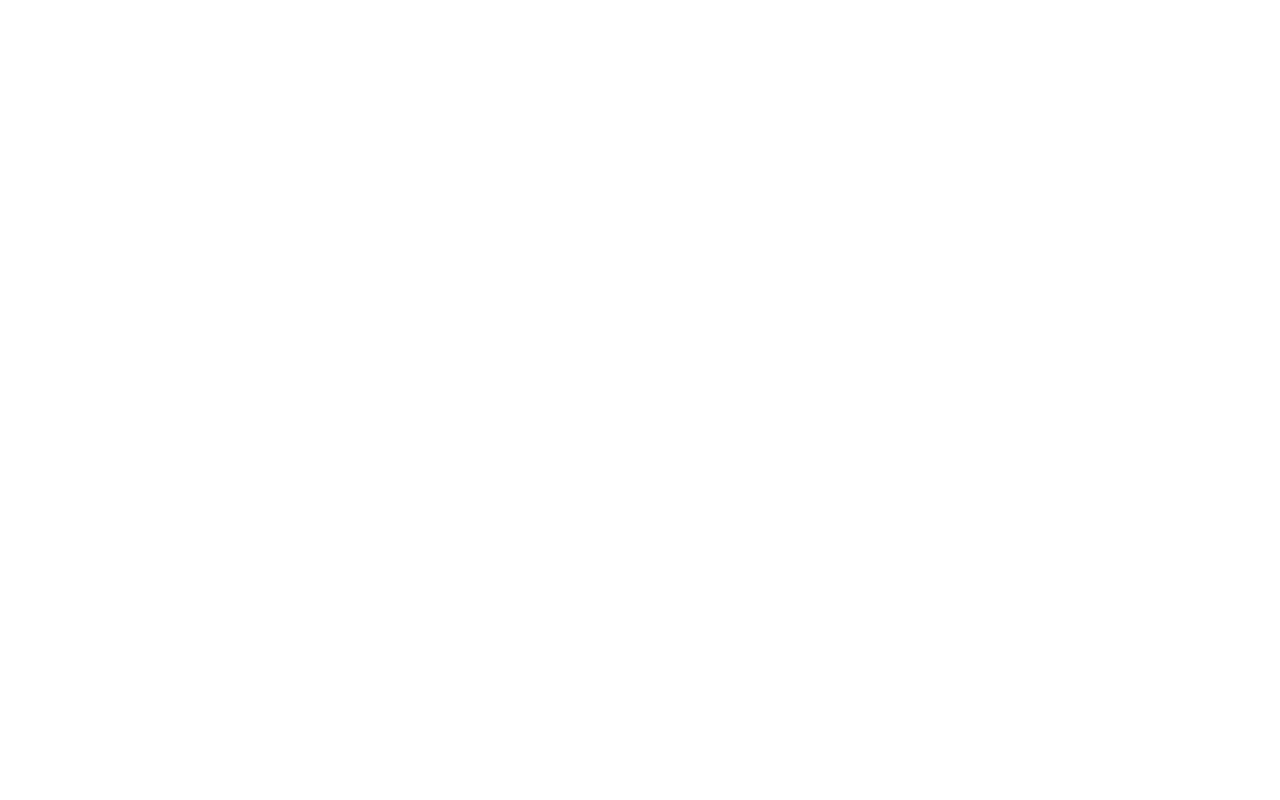
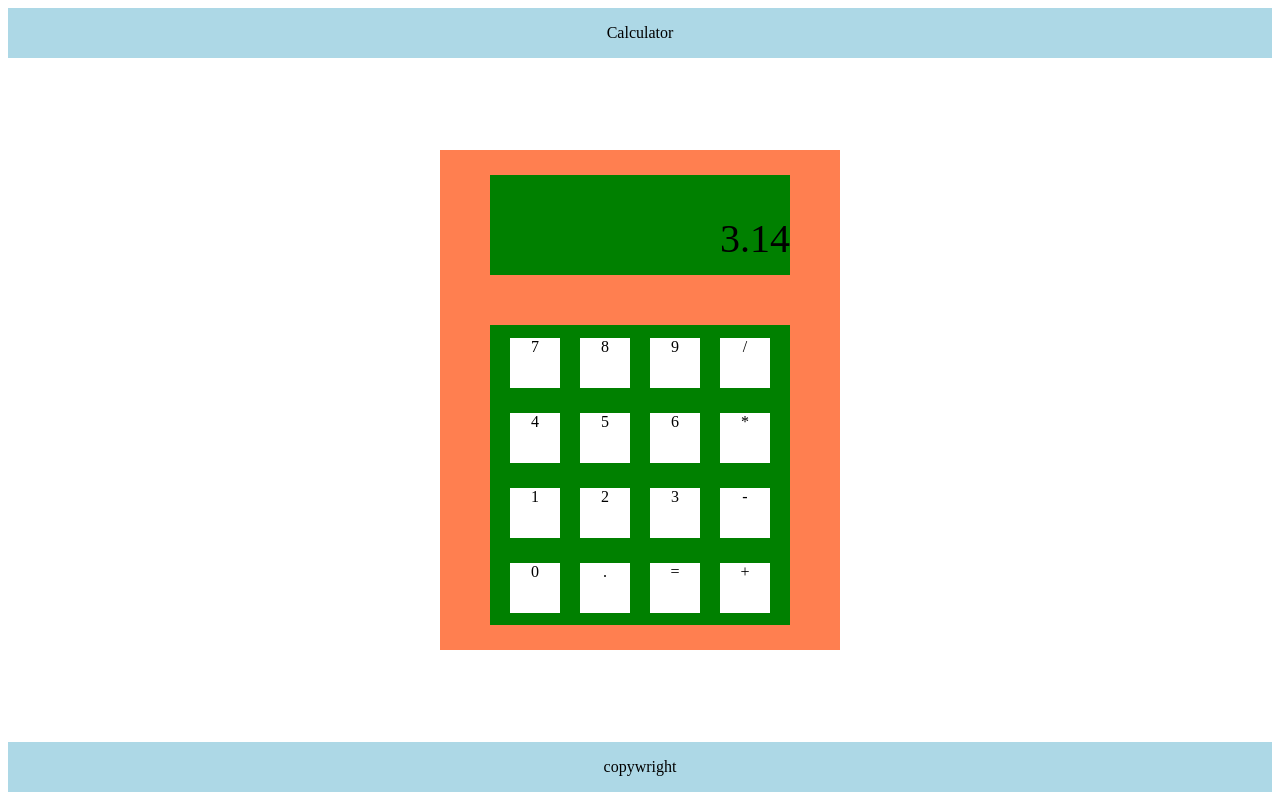
Before and after one commit to Saisii/Calculator, a plain HTML site: page index.html in a window 1280 px wide. Drawn offline with Linux system fonts and the light colour scheme.

Commit message:
calculator html and css

```diff
--- a/index.html
+++ b/index.html
@@ -8,8 +8,45 @@
     <title>Calculator</title>
 </head>
 <body>
+    <header>
+        <p>Calculator</p>
+    </header>
 
 
+
+    <div class="content">
+        <div id="calculatorBody">
+            <div id="display">
+                <p class="displayText">3.14</p>
+            </div>
+            <div id="buttons">
+                <div class="button">7</div>
+                <div class="button">8</div>
+                <div class="button">9</div>
+                <div class="button">/</div>
+                <div class="button">4</div>
+                <div class="button">5</div>
+                <div class="button">6</div>
+                <div class="button">*</div>
+                <div class="button">1</div>
+                <div class="button">2</div>
+                <div class="button">3</div>
+                <div class="button">-</div>
+                <div class="button">0</div>
+                <div class="button">.</div>
+                <div class="button">=</div>
+                <div class="button">+</div>
+
+            </div>
+
+        </div>
+
+    </div>
+
+    <footer>
+        <p>copywright</p>
+
+    </footer>
 
 
     <script src="main.js"></script>
--- a/main.js
+++ b/main.js
@@ -29,6 +29,3 @@ function operate (operator, num1, num2) {
             break;
     }
 }
-
-
-console.log(operate("/", 2, 3));
--- a/style.css
+++ b/style.css
@@ -0,0 +1,66 @@
+html, body {
+    display: flex;
+    flex-direction: column;
+    justify-content: space-between;
+    height: 100%;
+}
+
+header {
+    background-color: lightblue;
+    flex: 0, 0, auto;
+    text-align: center;
+}
+
+.content {
+    display: flex;
+    justify-content: center;
+}
+
+#calculatorBody {
+    display: flex;
+    flex-direction: column;
+    height: 500px;
+    width: 400px;
+    background-color: coral;
+    align-self: center;
+}
+
+#buttons,
+#display {
+    width: 300px;
+    margin: 25px;
+    background-color: green;
+    align-self: center;
+
+}
+
+#display {
+    height: 100px;
+}
+
+.displayText {
+    font-size: 40px;
+    text-align: end;
+}
+
+#buttons {
+    height: 300px;
+    display: flex;
+    flex-wrap: wrap;
+    justify-content: center;
+}
+
+.button {
+    background-color: white;
+    height: 50px;
+    width: 50px;
+    margin: 10px;
+    align-self: center;
+    text-align: center;
+}
+
+footer {
+    background-color: lightblue;
+    flex: 0, 0, auto;
+    text-align: center;
+}
```
